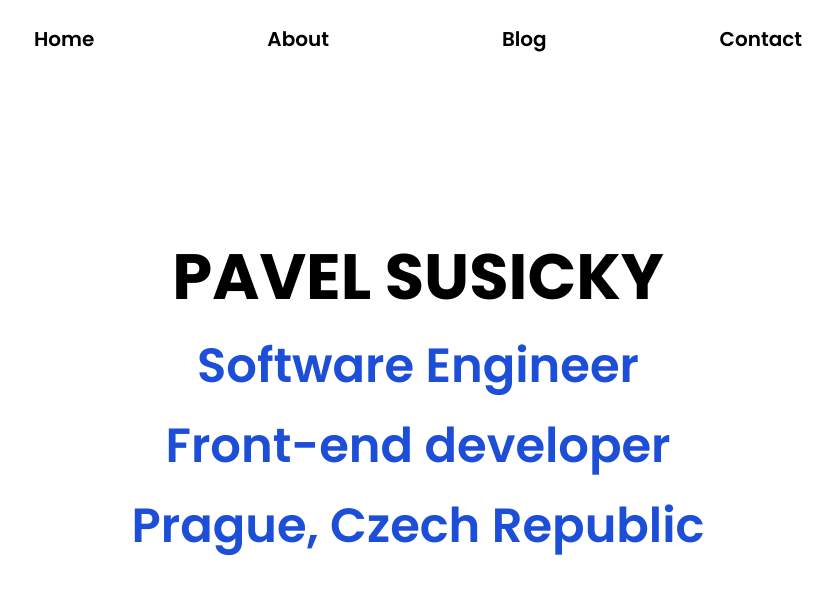
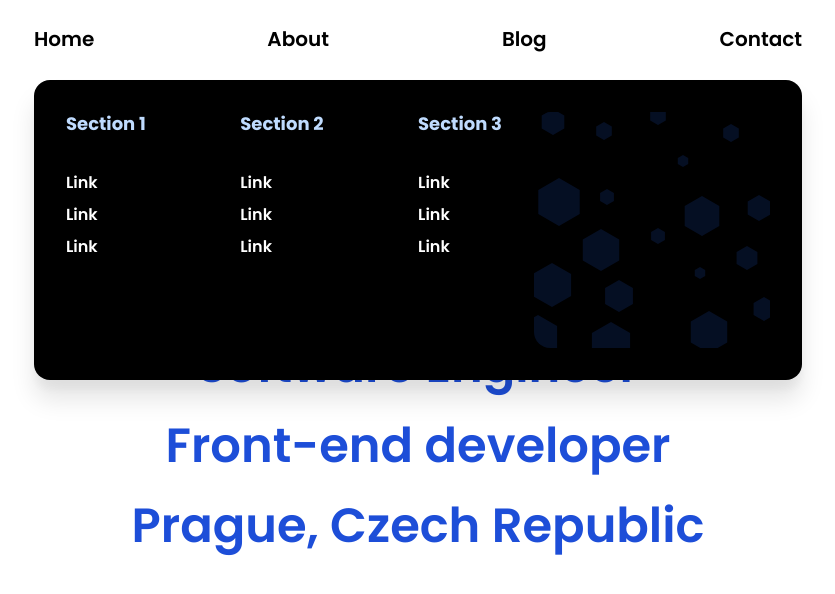
Before and after one commit to susickypavel/frontendista.cz, a Next.js app: page / in a window 1280 px wide. Shown: the top 594 px of the page, without its empty margins (222-1057 px from the left). Built offline with nearby package versions, Linux system fonts and the light colour scheme.

Commit message:
feat(nav): add basic dropdown styling

```diff
--- /dev/null
+++ b/src/components/navigation/navigation-dropdown.module.scss
@@ -0,0 +1,58 @@
+$container-padding: 2rem;
+
+.container {
+  display: flex;
+  position: absolute;
+  max-width: 48rem;
+  width: 100%;
+  transform: translate(-50%, 0);
+  left: 50%;
+  background: #000;
+  border-radius: 1rem;
+  height: 18.75rem;
+  padding: $container-padding;
+  box-shadow: 0 1.25rem 1.5625rem rgb(0 0 0 / 10%), 0 0.625rem 0.625rem rgb(0 0 0 / 4%);
+}
+
+.sectionHeader {
+  color: theme("textColor.blue.200");
+  font-weight: 700;
+  font-size: 1.125rem;
+  margin-bottom: 2rem;
+}
+
+.sectionContainer {
+  display: flex;
+  justify-content: space-between;
+  flex: 1 0 auto;
+}
+
+.sectionList {
+  color: #fff;
+
+  & > li {
+    margin-bottom: 0.5rem;
+    font-weight: 600;
+    line-height: 1.5;
+  }
+}
+
+.memojiContainer {
+  width: calc(18.75rem - $container-padding * 2);
+  margin-left: 2rem;
+  border-radius: 1rem;
+  overflow: hidden;
+  position: relative;
+
+  & svg {
+    opacity: 0.15;
+  }
+
+  &::before {
+    content: "";
+    position: absolute;
+    box-shadow: inset 0 0 2rem #000;
+    height: 100%;
+    width: 100%;
+  }
+}
--- /dev/null
+++ b/src/components/navigation/navigation-dropdown.tsx
@@ -0,0 +1,60 @@
+/* eslint-disable jsx-a11y/anchor-is-valid */
+
+import * as React from "react";
+
+import styles from "./navigation-dropdown.module.scss";
+
+interface IDropdownSectionProps {
+  children?: React.ReactNode | undefined;
+  title: string;
+}
+
+function DropdownItem() {
+  return (
+    <li>
+      <a href="#">Link</a>
+    </li>
+  );
+}
+
+function DropdownSection({ children, title }: IDropdownSectionProps) {
+  return (
+    <section>
+      <h3 className={styles.sectionHeader}>{title}</h3>
+      <ul className={styles.sectionList}>{children}</ul>
+    </section>
+  );
+}
+
+export const NavigationDropdown: React.FunctionComponent = () => {
+  return (
+    <div className={styles.container}>
+      <div className={styles.sectionContainer}>
+        <DropdownSection title="Section 1">
+          <DropdownItem />
+          <DropdownItem />
+          <DropdownItem />
+        </DropdownSection>
+        <DropdownSection title="Section 2">
+          <DropdownItem />
+          <DropdownItem />
+          <DropdownItem />
+        </DropdownSection>
+        <DropdownSection title="Section 3">
+          <DropdownItem />
+          <DropdownItem />
+          <DropdownItem />
+        </DropdownSection>
+      </div>
+      <div className={styles.memojiContainer}>
+        <svg width="236" height="236" xmlns="http://www.w3.org/2000/svg">
+          <path fill="#000" d="M0 0h236v236H0z" />
+          <path
+            d="m25 66.1 20.7 12v23.8l-20.7 12-20.7-12V78.1ZM149 43l5.2 3v6l-5.2 3-5.2-3v-6ZM70 10l7.8 4.5v9L70 28l-7.8-4.5v-9ZM225 83l11.3 6.5v13L225 109l-11.3-6.5v-13ZM67 117l18.2 10.5v21L67 159l-18.2-10.5v-21ZM175 199l18.2 10.5v21L175 241l-18.2-10.5v-21ZM85 168l13.9 8v16L85 200l-13.9-8v-16ZM197 12l7.8 4.5v9L197 30l-7.8-4.5v-9ZM4 203l19.1 11v22L4 247l-19.1-11v-22ZM124 116l6.9 4v8l-6.9 4-6.9-4v-8ZM166 155l5.2 3v6l-5.2 3-5.2-3v-6ZM230 185l10.4 6v12l-10.4 6-10.4-6v-12ZM124-5l7.8 4.5v9L124 13l-7.8-4.5v-9ZM18 151l19.1 11v22L18 195l-19.1-11v-22ZM19-3l11.3 6.5v13L19 23 7.7 16.5v-13ZM213 134l10.4 6v12l-10.4 6-10.4-6v-12ZM168 84l17.3 10v20L168 124l-17.3-10V94ZM73 77l6.9 4v8L73 93l-6.9-4v-8ZM77 210l19.1 11v22L77 254l-19.1-11v-22Z"
+            fill="#2563EB"
+          />
+        </svg>
+      </div>
+    </div>
+  );
+};
--- a/src/components/navigation/navigation.module.scss
+++ b/src/components/navigation/navigation.module.scss
@@ -1,5 +1,6 @@
 .nav {
   position: fixed;
+  background: #fff;
   width: 100%;
   height: 5rem;
 }
--- a/src/components/navigation/navigation.tsx
+++ b/src/components/navigation/navigation.tsx
@@ -2,6 +2,8 @@ import * as React from "react";
 import Link from "next/link";
 
 import styles from "./navigation.module.scss";
+
+import { NavigationDropdown } from "./navigation-dropdown";
 
 export const Navigation: React.FunctionComponent = () => {
   return (
@@ -20,6 +22,7 @@ export const Navigation: React.FunctionComponent = () => {
           <Link href="/contact">Contact</Link>
         </li>
       </ul>
+      <NavigationDropdown />
     </nav>
   );
 };
```
